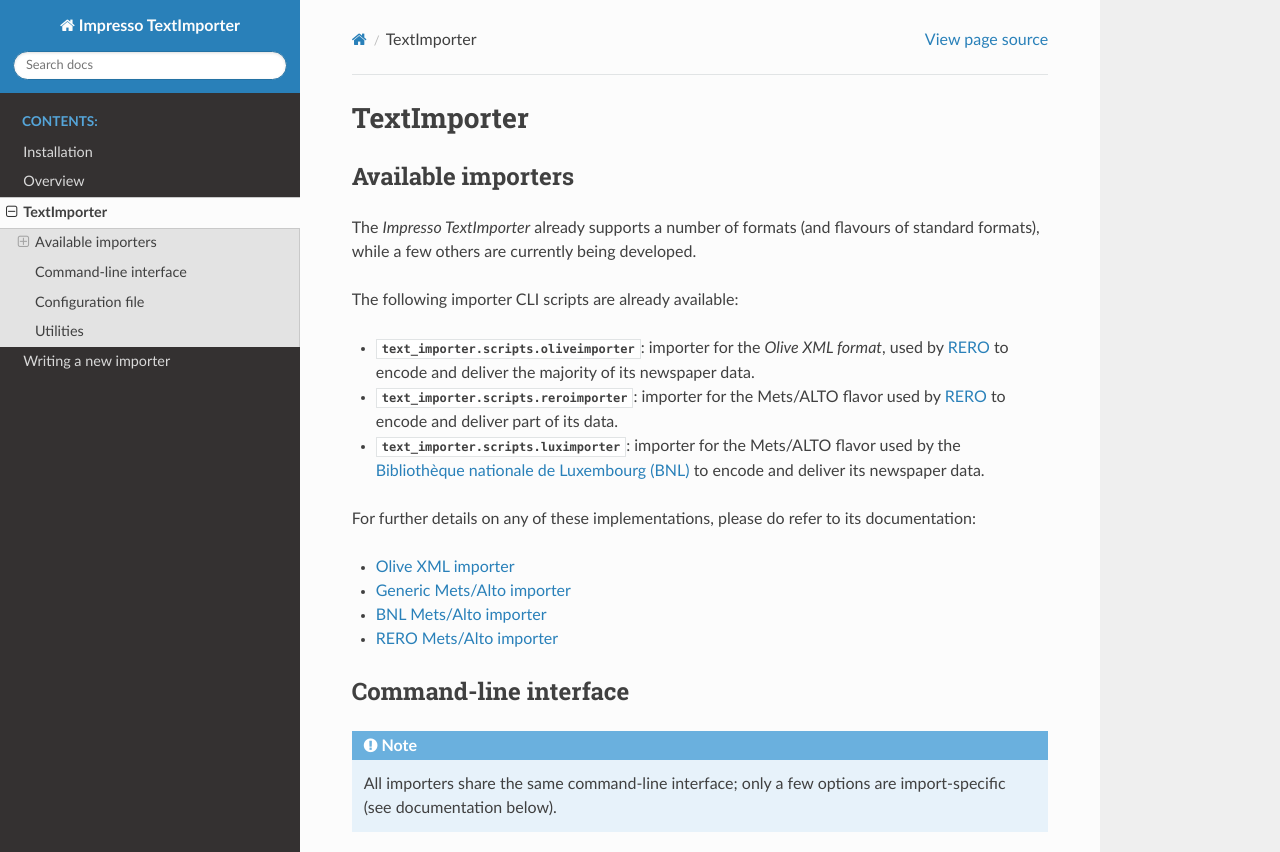
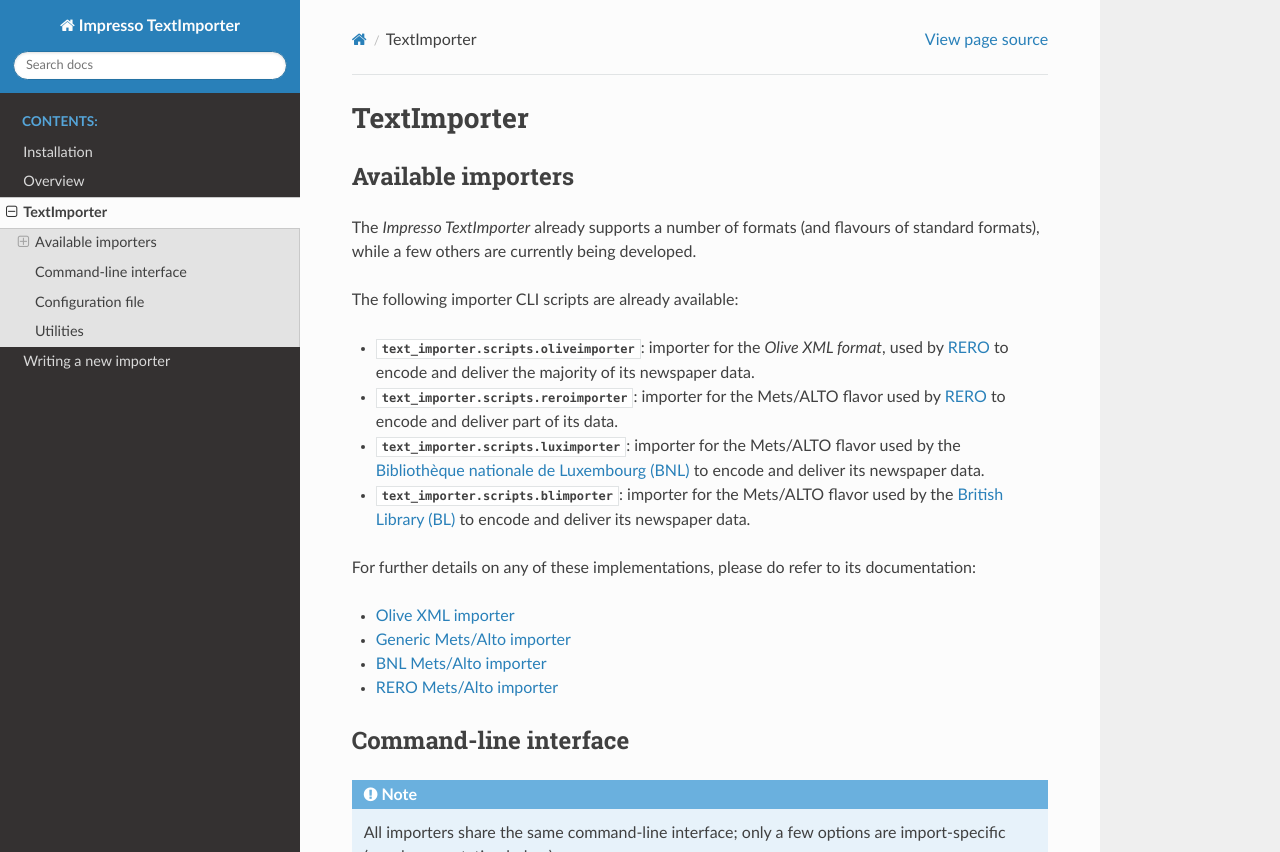
Before and after one commit to impresso/impresso-text-acquisition, a Sphinx documentation site: the page built from docs/importers.rst, in a window 1280 px wide and 900 px high, cut to the strip 0-852 px from the top of the window. Built offline with Sphinx 7.4.7 and the Read the Docs theme 2.0.0, drawn with Linux system fonts in a browser that asks for light colours.

Commit message:
Add BL documentation

```diff
--- a/docs/importers.rst
+++ b/docs/importers.rst
@@ -15,7 +15,8 @@
   to encode and deliver part of its data.
 - :py:mod:`text_importer.scripts.luximporter`: importer for the Mets/ALTO flavor used by the `Bibliothèque nationale de Luxembourg (BNL)
   <https://bnl.public.lu/>`_ to encode and deliver its newspaper data.
-
+- :py:mod:`text_importer.scripts.blimporter`: importer for the Mets/ALTO flavor used by the `British Library (BL) <https://www.bl.uk/>`_
+  to encode and deliver its newspaper data.
 For further details on any of these implementations, please do refer to its documentation:
 
 .. toctree::
```
Also changed, not shown: docs/importers/bl.rst (added, +23 -0 lines).
